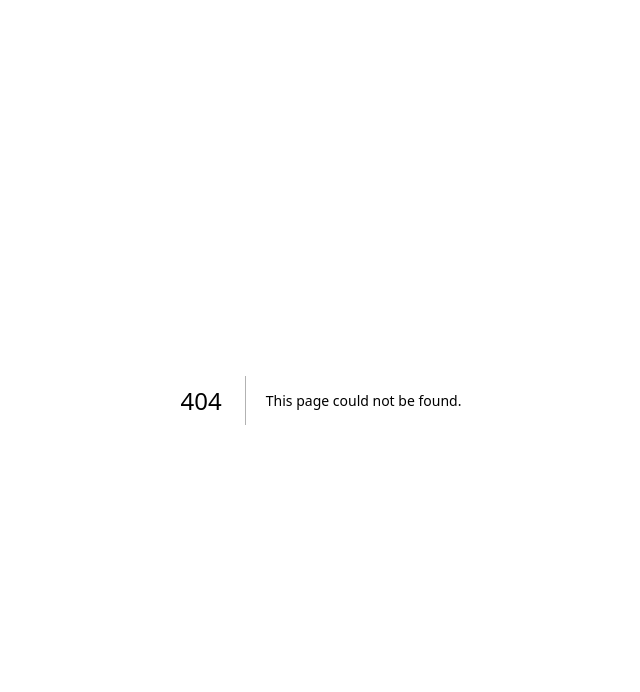
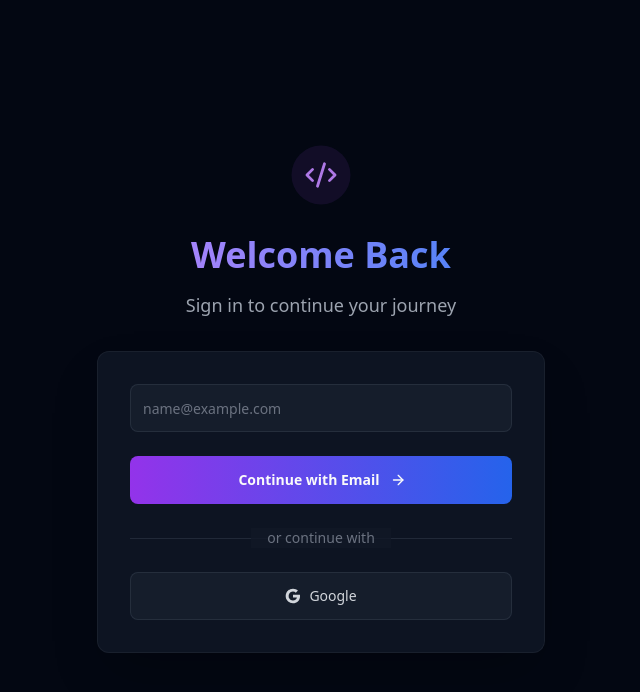
Before and after one commit to yuribodo/bug-buster, a Next.js app: page /login in a window 1280 px wide. Before the commit this address had no page. Shown: the top 692 px of the page, without its empty margins (319-959 px from the left). Built offline with nearby package versions, Linux system fonts and the light colour scheme.

Commit message:
feat: create login page

```diff
--- /dev/null
+++ b/src/app/(auth)/login/page.tsx
@@ -0,0 +1,208 @@
+"use client";
+
+import Link from "next/link";
+import { useSearchParams } from "next/navigation";
+import { Button } from "@/components/ui/button";
+import { Input } from "@/components/ui/input";
+import { Loader2, Code2, ArrowRight } from "lucide-react";
+import { signInWithMagicLink } from "../actions";
+import { useActionState, useState } from "react";
+import type { ActionState } from "@/lib/auth/middleware";
+import { createClient } from "@/utils/supabase/client";
+import config from "../../../../config";
+import { motion } from "framer-motion";
+
+const Login = ({ mode = "signin" }: { mode?: "signin" | "signup" }) => {
+  const [loading, setLoading] = useState(false);
+  const searchParams = useSearchParams();
+  const redirect = searchParams.get("redirect");
+  const priceId = searchParams.get("priceId");
+  const discountCode = searchParams.get("discountCode");
+
+  const handleGoogleSignIn = () => {
+    const redirectTo = `${config.domainName}/api/auth/callback`;
+    setLoading(true);
+    const supabase = createClient();
+    supabase.auth.signInWithOAuth({
+      provider: "google",
+      options: {
+        redirectTo: `${redirectTo}?priceId=${encodeURIComponent(
+          priceId || ""
+        )}&discountCode=${encodeURIComponent(
+          discountCode || ""
+        )}&redirect=${encodeURIComponent("/test")}`,
+      },
+    });
+    setLoading(false);
+  };
+
+  const [magicLinkState, magicLinkAction, pending] = useActionState<
+    ActionState,
+    FormData
+  >(signInWithMagicLink, { error: "", success: "" });
+
+  return (
+    <motion.div
+      className="min-h-[100dvh] bg-gray-950 flex items-center justify-center px-4 py-16 sm:px-6 lg:px-8"
+      initial={{ opacity: 0 }}
+      animate={{ opacity: 1 }}
+      transition={{ duration: 0.5 }}
+    >
+      <div className="w-full max-w-md space-y-8">
+        <motion.div
+          className="flex justify-center"
+          initial={{ scale: 0 }}
+          animate={{ scale: 1 }}
+          transition={{ type: "spring", stiffness: 260, damping: 20 }}
+        >
+          <motion.div
+            className="inline-block bg-purple-500/10 p-3 rounded-full"
+            animate={{
+              scale: [1, 1.1, 1],
+              opacity: [0.8, 1, 0.8]
+            }}
+            transition={{
+              duration: 2,
+              repeat: Number.POSITIVE_INFINITY,
+              ease: "easeInOut"
+            }}
+          >
+            <Code2 className="w-8 h-8 text-purple-400" />
+          </motion.div>
+        </motion.div>
+
+        <motion.div
+          className="space-y-4 text-center"
+          initial={{ y: 20, opacity: 0 }}
+          animate={{ y: 0, opacity: 1 }}
+          transition={{ delay: 0.2 }}
+        >
+          <motion.h1
+            className="text-4xl font-bold bg-gradient-to-r from-purple-400 to-blue-500 bg-clip-text text-transparent"
+            initial={{ opacity: 0 }}
+            animate={{ opacity: 1 }}
+          >
+            {mode === "signin" ? "Welcome Back" : "Get Started"}
+          </motion.h1>
+          <p className="mt-2 text-lg text-gray-400">
+            {mode === "signin"
+              ? "Sign in to continue your journey"
+              : "Create your free account now"}
+          </p>
+        </motion.div>
+
+        <motion.div
+          className="bg-gray-900/80 backdrop-blur-lg rounded-xl p-8 shadow-2xl border border-white/5"
+          initial={{ scale: 0.95, opacity: 0 }}
+          animate={{ scale: 1, opacity: 1 }}
+          transition={{ delay: 0.4 }}
+        >
+          {magicLinkState?.success ? (
+            <div className="p-6 text-center bg-green-900/50 rounded-lg border border-green-800/50">
+              <h3 className="text-lg font-medium text-green-400">
+                Check your inbox
+              </h3>
+              <p className="mt-2 text-sm text-green-300">
+                We've sent you a magic sign-in link
+              </p>
+            </div>
+          ) : (
+            <div className="space-y-6">
+              <form action={magicLinkAction} className="space-y-6">
+                <Input
+                  name="email"
+                  type="email"
+                  placeholder="name@example.com"
+                  required
+                  className="h-12 bg-gray-800/50 border-gray-700/50 text-gray-100 placeholder:text-gray-500 focus:ring-2 focus:ring-purple-500 focus:border-transparent rounded-lg"
+                />
+                <input type="hidden" name="priceId" value={priceId || ""} />
+                <input
+                  type="hidden"
+                  name="discountCode"
+                  value={discountCode || ""}
+                />
+
+                <Button
+                  type="submit"
+                  className="w-full h-12 font-semibold bg-gradient-to-r from-purple-600 to-blue-600 hover:from-purple-700 hover:to-blue-700 rounded-lg transition-all group"
+                >
+                  {pending ? (
+                    <Loader2 className="w-5 h-5 animate-spin" />
+                  ) : (
+                    <div className="flex items-center gap-2">
+                      <span>Continue with Email</span>
+                      <motion.span
+                        animate={{ x: [0, 4, 0] }}
+                        transition={{ repeat: Number.POSITIVE_INFINITY, duration: 1.5 }}
+                      >
+                        <ArrowRight className="w-5 h-5 transition-transform group-hover:translate-x-1" />
+                      </motion.span>
+                    </div>
+                  )}
+                </Button>
+              </form>
+
+              <div className="relative">
+                <div className="absolute inset-0 flex items-center">
+                  <div className="w-full border-t border-gray-700/50" />
+                </div>
+                <div className="relative flex justify-center">
+                  <span className="px-4 text-sm text-gray-500 bg-gray-900/80">
+                    or continue with
+                  </span>
+                </div>
+              </div>
+
+              <Button
+                onClick={handleGoogleSignIn}
+                className="w-full h-12 bg-gray-800/50 hover:bg-gray-700/50 border border-gray-700/50 rounded-lg text-gray-300 transition-colors"
+              >
+                {loading ? (
+                  <Loader2 className="w-5 h-5 animate-spin" />
+                ) : (
+                  <motion.div
+                    className="flex items-center gap-2"
+                    whileHover={{ scale: 1.05 }}
+                  >
+                    <svg className="w-5 h-5" viewBox="0 0 24 24">
+                      <path
+                        fill="currentColor"
+                        d="M22.56 12.25c0-.78-.07-1.53-.2-2.25H12v4.26h5.92c-.26 1.37-1.04 2.53-2.21 3.31v2.77h3.57c2.08-1.92 3.28-4.74 3.28-8.09z"
+                      />
+                      <path
+                        fill="currentColor"
+                        d="M12 23c2.97 0 5.46-.98 7.28-2.66l-3.57-2.77c-.98.66-2.23 1.06-3.71 1.06-2.86 0-5.29-1.93-6.16-4.53H2.18v2.84C3.99 20.53 7.7 23 12 23z"
+                      />
+                      <path
+                        fill="currentColor"
+                        d="M5.84 14.09c-.22-.66-.35-1.36-.35-2.09s.13-1.43.35-2.09V7.07H2.18C1.43 8.55 1 10.22 1 12s.43 3.45 1.18 4.93l2.85-2.22.81-.62z"
+                      />
+                      <path
+                        fill="currentColor"
+                        d="M12 5.38c1.62 0 3.06.56 4.21 1.64l3.15-3.15C17.45 2.09 14.97 1 12 1 7.7 1 3.99 3.47 2.18 7.07l3.66 2.84c.87-2.6 3.3-4.53 6.16-4.53z"
+                      />
+                    </svg>
+                    Google
+                  </motion.div>
+                )}
+              </Button>
+            </div>
+          )}
+
+          {magicLinkState?.error && (
+            <motion.div
+              className="mt-4 p-3 text-sm text-red-400 bg-red-900/30 rounded-lg border border-red-800/50"
+              initial={{ opacity: 0 }}
+              animate={{ opacity: 1 }}
+            >
+              {magicLinkState.error}
+            </motion.div>
+          )}
+        </motion.div>
+      </div>
+    </motion.div>
+  );
+};
+
+export default Login;
```
